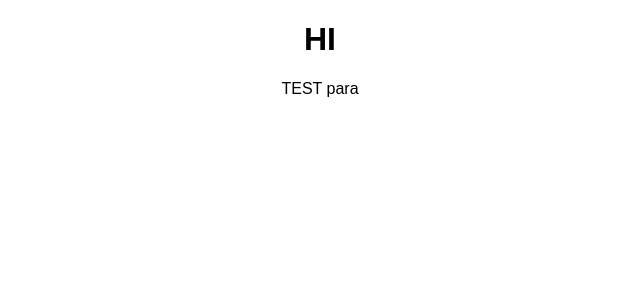
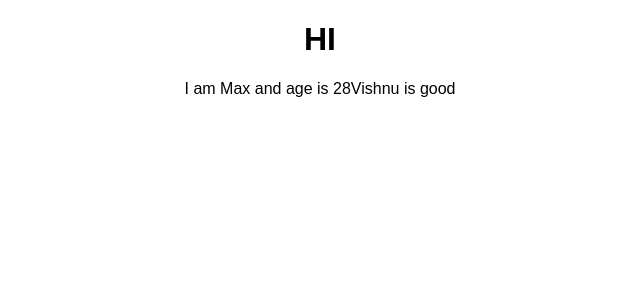
Before and after one commit to videepthMSFT/reactproject, a React (Create React App) app in the folder reactproject/: page / in a window 1280 px wide. Shown: the top 300 px of the page, without its empty margins (320-960 px from the left). Built offline with nearby package versions, Linux system fonts and the light colour scheme.

Commit message:
Person commit

```diff
--- a/reactproject/src/App.js
+++ b/reactproject/src/App.js
@@ -7,7 +7,9 @@ class App extends Component {
     return (
       <div className="App">
         <h1>HI</h1>
-        <Person></Person>
+        <Person name="Max" age="28">
+          Vishnu is good
+        </Person>
       </div>
     )
   }
--- a/reactproject/src/Person/Person.js
+++ b/reactproject/src/Person/Person.js
@@ -1,7 +1,14 @@
 import React from 'react'
 
-const person = () => {
-  return <p>TEST para</p>
+const person = (props) => {
+  return (
+    <div>
+      <p>
+        I am {props.name} and age is {props.age}
+        {props.children}
+      </p>
+    </div>
+  )
 }
 
 export default person
```
